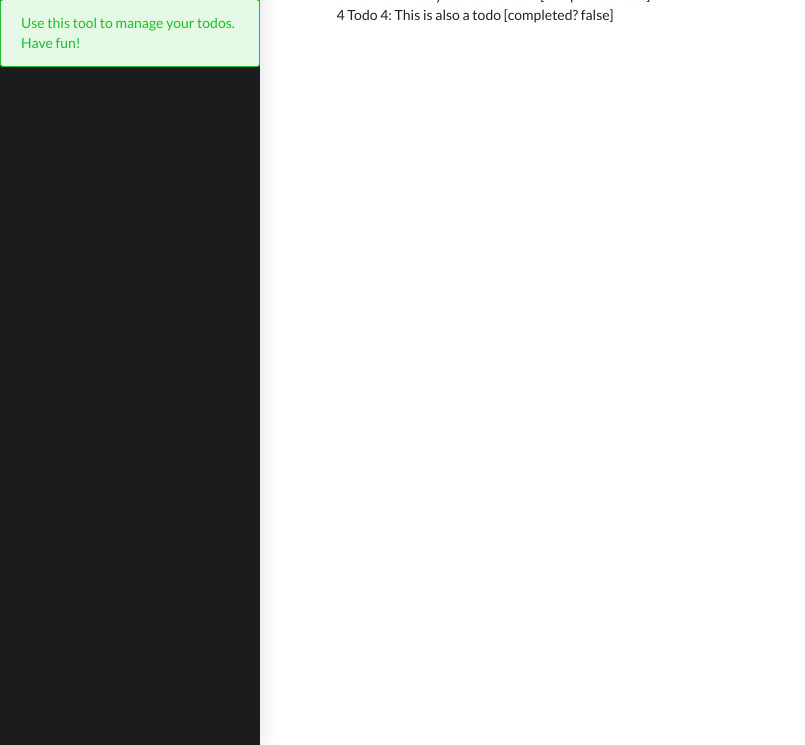
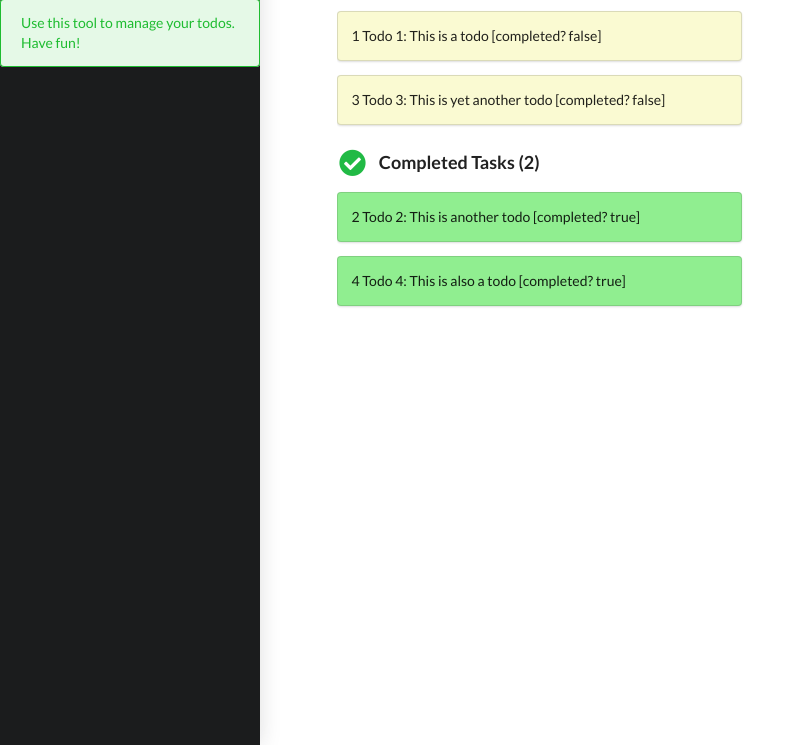
Before and after one commit to sethgabrielbrady/task-manager, a plain HTML site: page index.html in a window 1280 px wide. Shown: the part 55-800 px from the top of the page, without its empty margins (0-805 px from the left). Drawn offline with nearby package versions, Linux system fonts and the light colour scheme.

Commit message:
updated the css and vue file

```diff
--- a/app.js
+++ b/app.js
@@ -4,10 +4,18 @@ var app = new Vue({
   data: {
     tasks: [
       { id: 1, name: 'Todo 1', description: 'This is a todo', completed: false },
-      { id: 2, name: 'Todo 2', description: 'This is another todo', completed: false },
+      { id: 2, name: 'Todo 2', description: 'This is another todo', completed: true },
       { id: 3, name: 'Todo 3', description: 'This is yet another todo', completed: false },
-      { id: 4, name: 'Todo 4', description: 'This is also a todo', completed: false }
+      { id: 4, name: 'Todo 4', description: 'This is also a todo', completed: true }
     ],
     message: "Hello World!!!"
+  },
+  computed: {
+    completedTasks: function() {
+      return this.tasks.filter( item => item.completed == true );
+    },
+    todoTasks: function(){
+      return this.tasks.filter ( item => item.completed == false );
+    }
   }
 });
--- a/index.html
+++ b/index.html
@@ -7,6 +7,8 @@
     <title>Task Management App</title>
     <script src="https://cdn.jsdelivr.net/npm/vue/dist/vue.min.js"></script>
     <link rel="stylesheet" href="https://cdn.jsdelivr.net/npm/semantic-ui@2.3.2/dist/semantic.min.css">
+    <link rel="stylesheet" href="style.css">
+
   </head>
 
   <body>
@@ -20,9 +22,37 @@
         </div>
       </div>
       <div class="ui container pusher">
-        <div v-for="task in tasks">
-          {{task.id}} {{task.name}}: {{task.description}} [completed?  {{ task.completed}}]
+
+        <div class="ui grid">
+          <div class="six wide column">
+
+            <div id="todo" class="tasklist">
+              <div class="ui header">
+                <i class="icon circle orange play "></i>In Progress Tasks ({{ todoTasks.length}})
+              </div>
+              <div class="ui segment task"
+                   v-bind:class="task.completed ? 'done' : 'todo' "
+                   v-for="task in todoTasks">
+                {{task.id}} {{task.name}}: {{task.description}} [completed?  {{ task.completed}}]
+              </div>
+            </div>
+
+            <div id="completed" class="tasklist">
+              <div class="ui header">
+                <i class="icon circle green check "></i>Completed Tasks ({{ todoTasks.length}})
+              </div>
+              <div class="ui segment task "
+                   v-bind:class="task.completed ? 'done' : 'todo' "
+                   v-for="task in completedTasks">
+                {{task.id}} {{task.name}}: {{task.description}} [completed?  {{ task.completed}}]
+              </div>
+            </div>
+
+          </div>
+          <div class="six wide column">
+          </div>
         </div>
+
       </div>
     </div>
     <script src="app.js"></script>
--- /dev/null
+++ b/style.css
@@ -0,0 +1,11 @@
+.tasklist {
+  padding-top: 2em;
+}
+
+.task.done {
+  background: lightgreen;
+}
+
+.task.todo {
+  background: lightgoldenrodyellow;
+}
```
